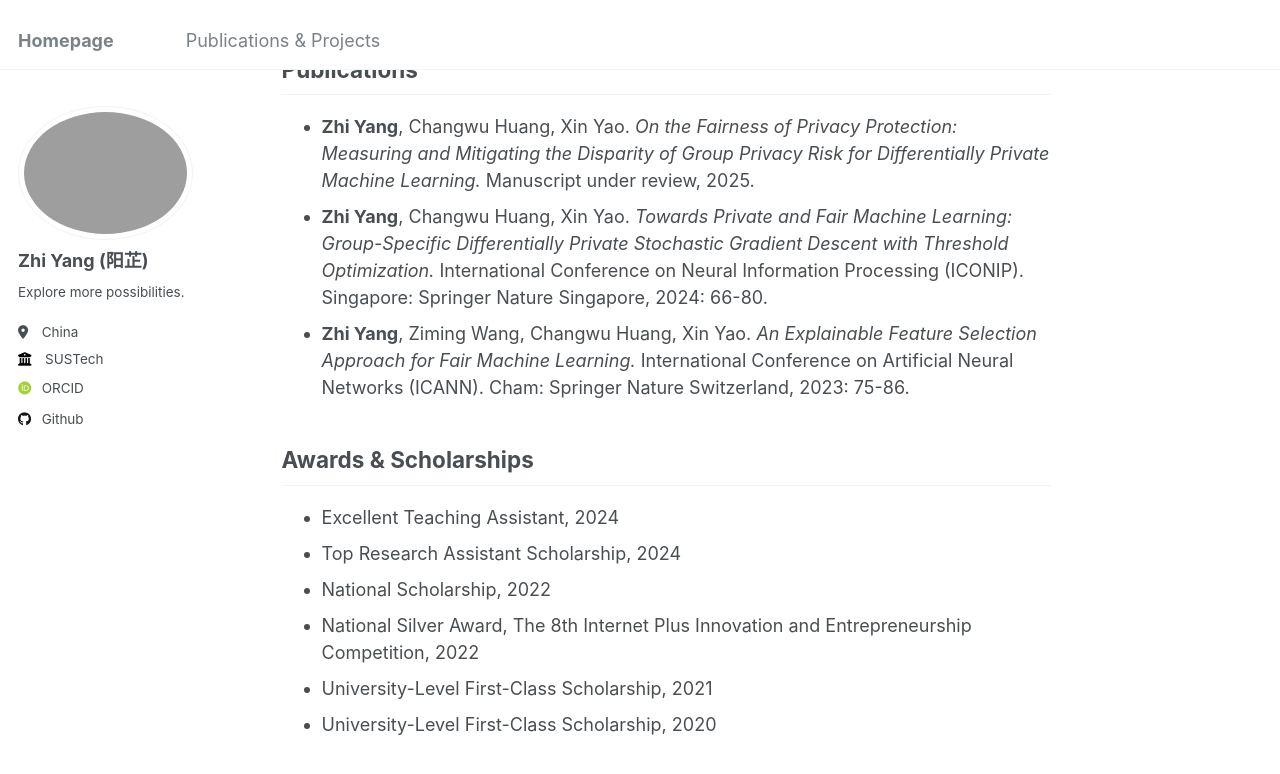
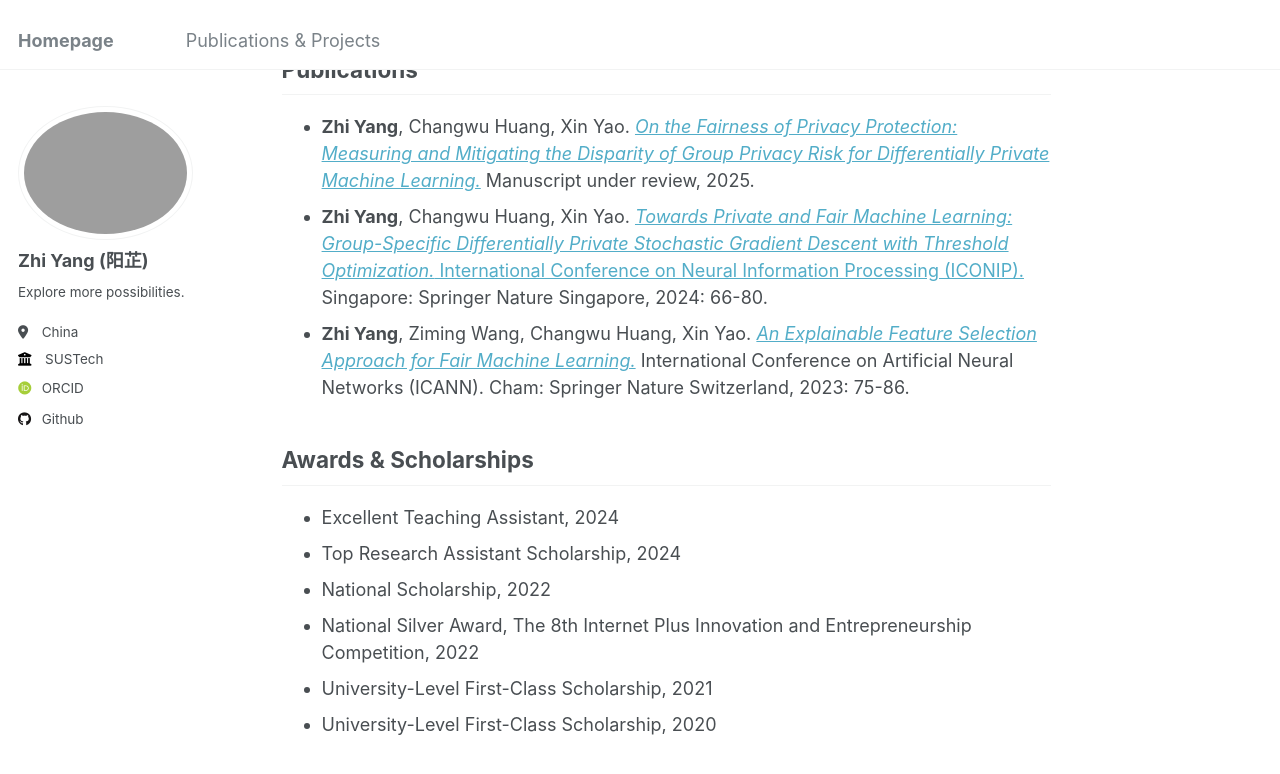
Before and after one commit to ruayz/ruayz.github.io, a Jekyll site: the page built from _pages/about.md, in a window 1280 px wide and 900 px high, scrolled down 790 px. Shown: the top 774 px of the window. Built offline with Jekyll 4.4.1, drawn with Linux system fonts in a browser that asks for light colours; some web fonts are replaced; part of the change alters nothing that is shown.

```diff
--- a/_pages/about.md
+++ b/_pages/about.md
@@ -23,9 +23,9 @@ Education
 
 Publications
 ------
-- **Zhi Yang**, Changwu Huang, Xin Yao. *On the Fairness of Privacy Protection: Measuring and Mitigating the Disparity of Group Privacy Risk for Differentially Private Machine Learning.* Manuscript under review, 2025.
-- **Zhi Yang**, Changwu Huang, Xin Yao. *Towards Private and Fair Machine Learning: Group-Specific Differentially Private Stochastic Gradient Descent with Threshold Optimization.* International Conference on Neural Information Processing (ICONIP). Singapore: Springer Nature Singapore, 2024: 66-80.
-- **Zhi Yang**, Ziming Wang, Changwu Huang, Xin Yao. *An Explainable Feature Selection Approach for Fair Machine Learning.* International Conference on Artificial Neural Networks (ICANN). Cham: Springer Nature Switzerland, 2023: 75-86.
+- **Zhi Yang**, Changwu Huang, Xin Yao. [*On the Fairness of Privacy Protection: Measuring and Mitigating the Disparity of Group Privacy Risk for Differentially Private Machine Learning.*](https://ruayz.github.io/files/paper_arxiv.pdf) Manuscript under review, 2025.
+- **Zhi Yang**, Changwu Huang, Xin Yao. [*Towards Private and Fair Machine Learning: Group-Specific Differentially Private Stochastic Gradient Descent with Threshold Optimization.* International Conference on Neural Information Processing (ICONIP).](https://doi.org/10.1007/978-981-96-6582-2_5) Singapore: Springer Nature Singapore, 2024: 66-80.
+- **Zhi Yang**, Ziming Wang, Changwu Huang, Xin Yao. [*An Explainable Feature Selection Approach for Fair Machine Learning.*](https://doi.org/10.1007/978-3-031-44198-1_7) International Conference on Artificial Neural Networks (ICANN). Cham: Springer Nature Switzerland, 2023: 75-86.
 
 Awards & Scholarships
 ------
```
